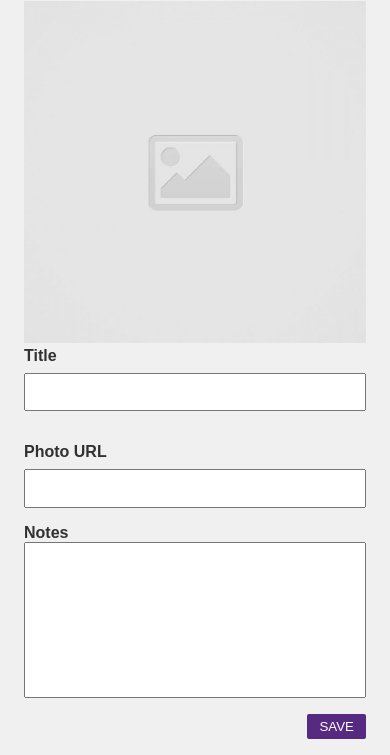
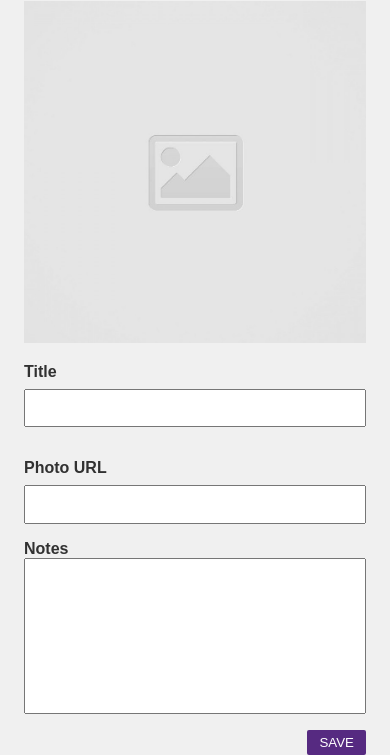
Before and after one commit to AddyAbid/code-journal, a website: page index.html in a window 390 px wide. Shown: the part 147-902 px from the top of the page. Drawn offline with Linux system fonts and the light colour scheme.

```diff
--- a/css/layout.css
+++ b/css/layout.css
@@ -18,6 +18,12 @@
   width: 100%;
 }
 
+@media only screen and (max-width: 768px) {
+  .pt-mobile {
+    padding-top: 1rem;
+  }
+}
+
 @media screen and (min-width: 768px) {
   .container {
     max-width: 900px;
--- a/index.html
+++ b/index.html
@@ -42,7 +42,7 @@
                      class="width-100 url"
                      src="images/placeholder-image-square.jpg">
             </div>
-            <div class="column-half">
+            <div class="column-half pt-mobile">
               <label for="title"
                      class="block f-gray pb">Title</label>
 
```
